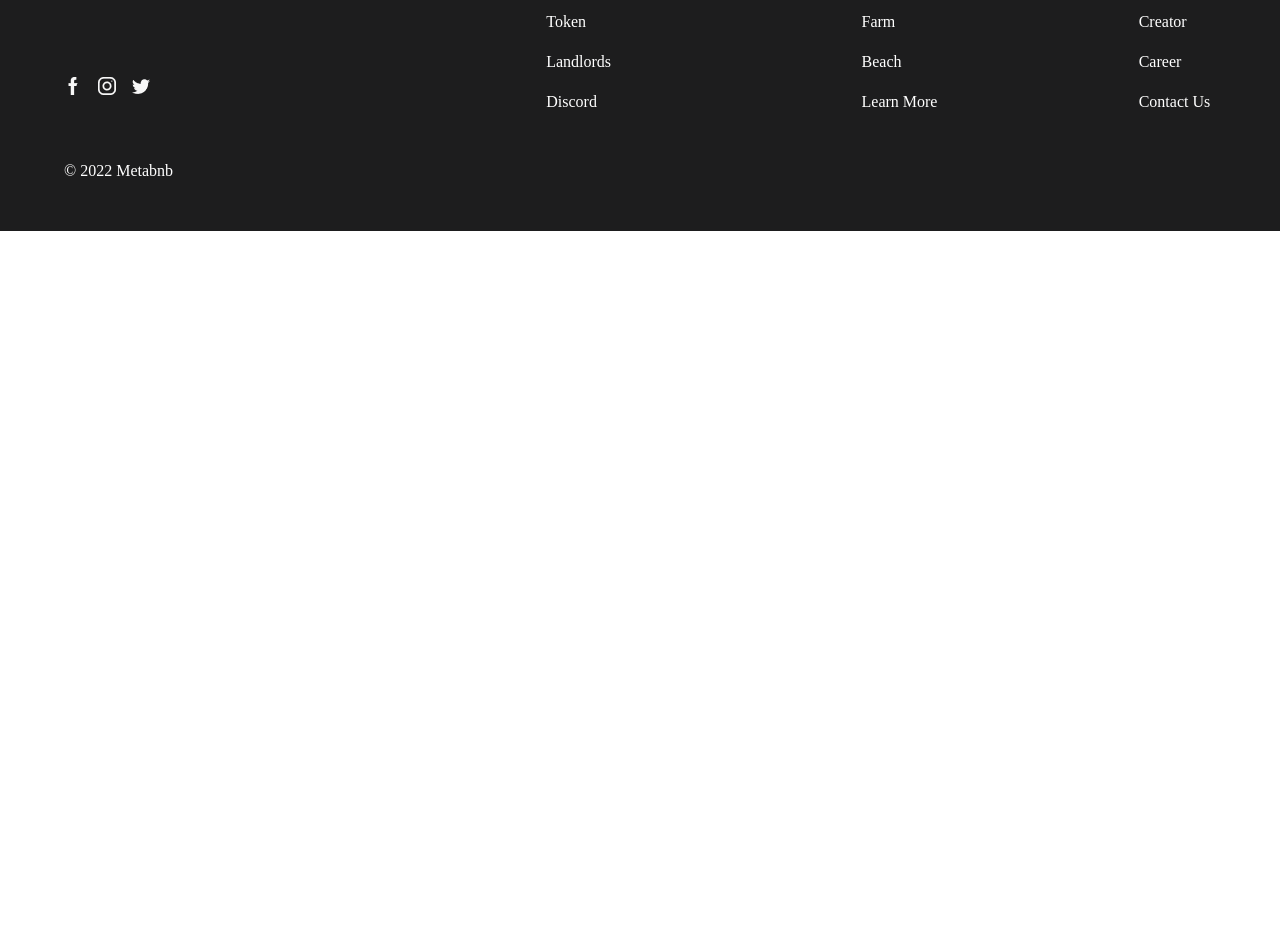
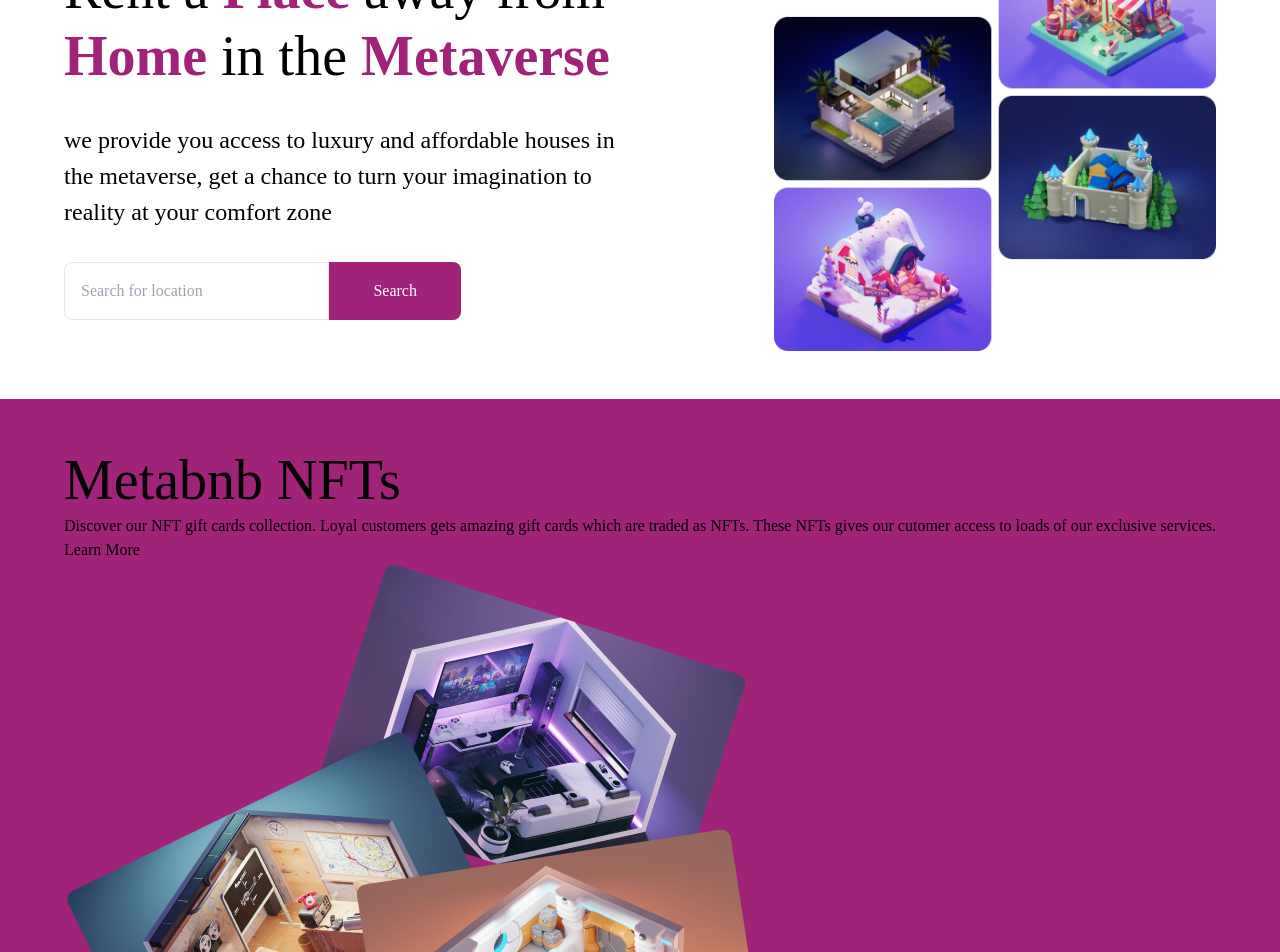
Before and after one commit to EarlPappi/hng, a React (Create React App) app: page / in a window 1280 px wide. Shown: the part 200-1152 px from the top of the page. Before the commit the page ends 800 px from the top, so only its background shows below. Built offline with nearby package versions, Linux system fonts and the light colour scheme; a web font is replaced by a local one.

Commit message:
--commits: hero section completed, preFooter - stated

```diff
--- a/src/App.js
+++ b/src/App.js
@@ -1,11 +1,16 @@
-// import { Route, Routes } from 'react-router-dom';
+import { Route, Routes } from 'react-router-dom';
 import Footer from './Components/Footer/Footer';
 import Header from './Components/Header/Header';
+import Home from './Pages/Home';
 
 function App() {
   return (
     <div className="App">
       <Header />
+      <Routes>
+        <Route path='/' element={ <Home/> }/>
+        <Route path='/' element={ <Home/> }/>
+      </Routes>
 
       <Footer />
     </div>
--- /dev/null
+++ b/src/Components/Sections/HeroSection.jsx
@@ -0,0 +1,32 @@
+import React from 'react'
+import Wrapper from '../TinyComp/Wrapper'
+import heroImg from '../../Asset/heroImg.png'
+
+function HeroSection() {
+    return (
+        <div>
+            <Wrapper>
+                <section className='flex gap-12 items-center my-12'>
+                    <div className='flex flex-col w-3/5 gap-8'>
+                        <h1 className='w-11/12 text-[3.5em] leading-[120%]'>Rent a <span className='font-bold text-[#A02279]'>Place</span> away from <span className='font-bold text-[#A02279]'>Home</span> in the <span className='font-bold text-[#A02279]'>Metaverse</span></h1>
+
+                        <h2 className='w-10/12 text-[1.5em]'>we provide you access to luxury and affordable houses in the metaverse, get a chance to turn your imagination to reality at your comfort zone</h2>
+
+                        <div className='flex'>
+                            <input type="search" placeholder='Search for location'  className='w-2/5 border p-4 rounded-tl-lg rounded-bl-lg'/>
+                            <button className='w-1/5 bg-[#A02279] py-4 text-white rounded-tr-lg rounded-br-lg'>Search</button>
+                        </div>
+                    </div>
+
+
+                    <div className='w-2/5 '>
+                        <img src={heroImg} alt="" className='w-full'/>
+
+                    </div>
+                </section>
+            </Wrapper>
+        </div>
+    )
+}
+
+export default HeroSection
--- /dev/null
+++ b/src/Components/Sections/PreFooter.jsx
@@ -0,0 +1,30 @@
+import React from 'react'
+import Wrapper from '../TinyComp/Wrapper'
+import preImg from '../../Asset/footerImg.png'
+import { Link } from 'react-router-dom'
+
+function PreFooter() {
+    return (
+        <div className='bg-[#A02279] py-12'>
+            <Wrapper>
+                <div>
+                    <div>
+                    <h1 className='w-11/12 text-[3.5em] leading-[120%]'>Metabnb NFTs</h1>
+
+                    <p>Discover our NFT gift cards collection. Loyal customers gets amazing gift cards which are traded as NFTs. These NFTs gives our cutomer access to loads of our exclusive services.</p>
+
+                    <Link>Learn More</Link>
+
+                    </div>
+
+                    <div>
+                        <img src={ preImg } alt="" />
+
+                    </div>
+                </div>
+            </Wrapper>
+        </div>
+    )
+}
+
+export default PreFooter
--- /dev/null
+++ b/src/Pages/Home.jsx
@@ -0,0 +1,14 @@
+import React from 'react'
+import HeroSection from '../Components/Sections/HeroSection'
+import PreFooter from '../Components/Sections/PreFooter'
+
+function Home() {
+  return (
+    <div>
+        <HeroSection/>
+        <PreFooter/>
+    </div>
+  )
+}
+
+export default Home
```
